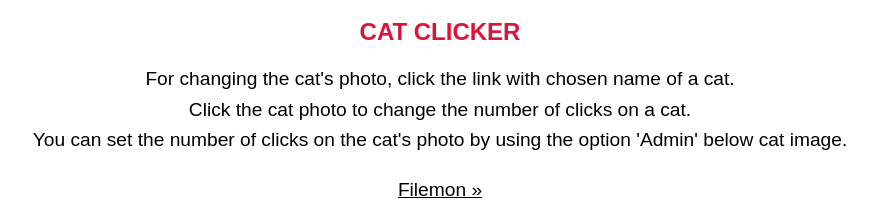
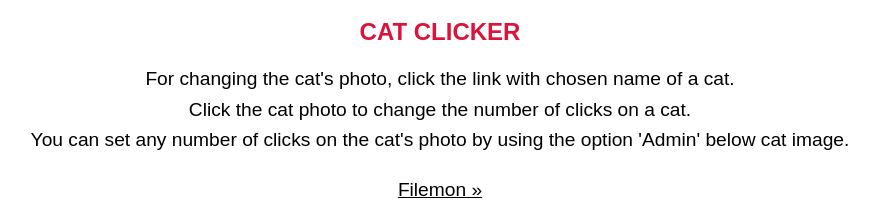
Before and after one commit to hajczek/cat-clicker-MVO, a plain HTML site: page index.html in a window 1280 px wide. Shown: the top 208 px of the page, without its empty margins (200-1079 px from the left). Drawn offline with Linux system fonts and the light colour scheme.

Commit message:
Added info about any number of clicks can be add to each cat

```diff
--- a/index.html
+++ b/index.html
@@ -12,7 +12,7 @@
             <h1 id="title">CAT CLICKER</h1>
             <p class="text">For changing the cat's photo, click the link with chosen name of a cat.</p>
             <p class="text">Click the cat photo to change the number of clicks on a cat.</p>
-            <p class="text">You can set the number of clicks on the cat's photo by using the option 'Admin' below cat image.</p>
+            <p class="text">You can set any number of clicks on the cat's photo by using the option 'Admin' below cat image.</p>
 
             <div id="list-of-cats"></div>
 
```
